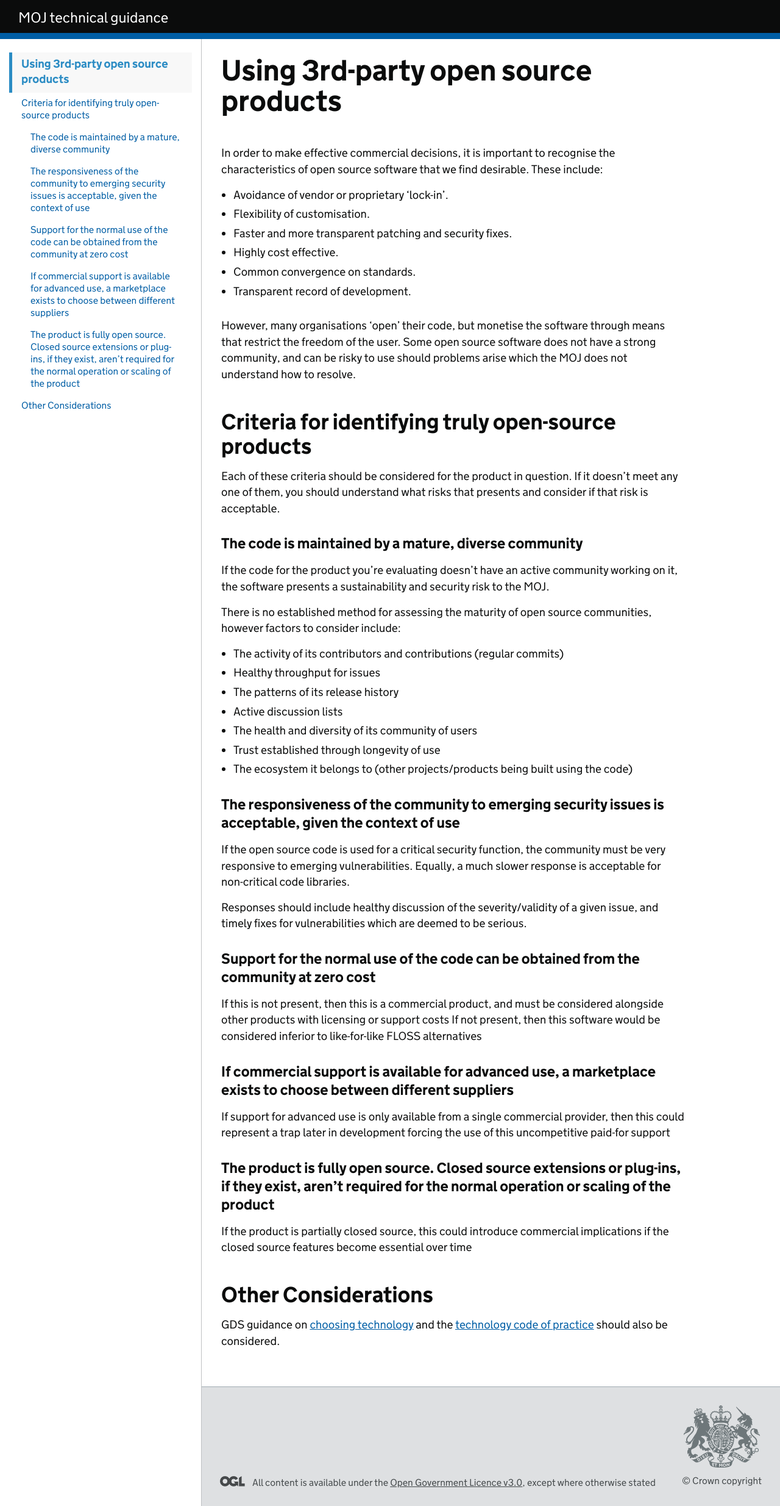
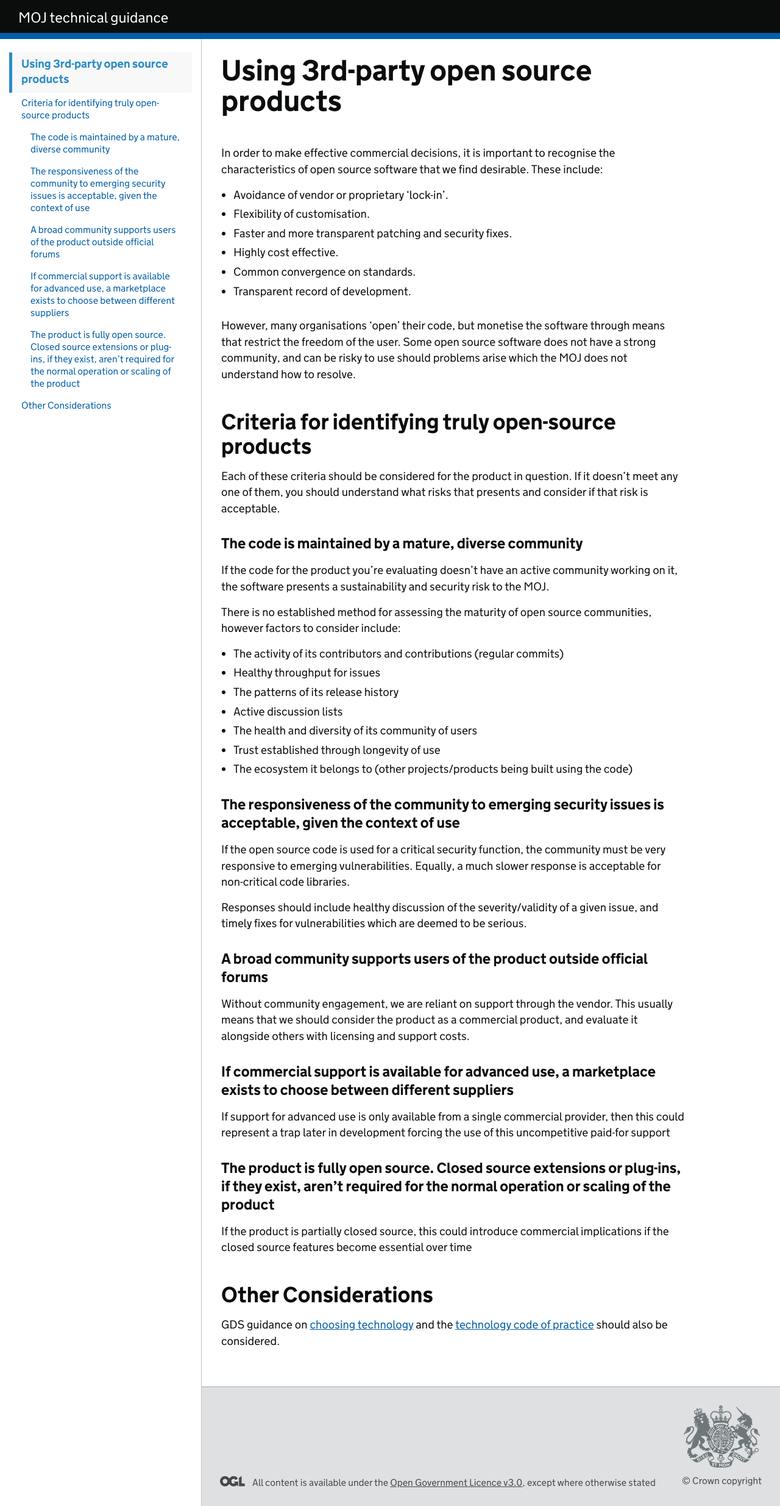
Before and after one commit to ministryofjustice/technical-guidance, a Jekyll site: the page built from standards/using-3rd-party-open-source-products.md, in a window 1280 px wide. Shown: the whole page at 61% size. Built offline with Jekyll 4.4.1, drawn with Linux system fonts in a browser that asks for light colours; our own code applies the rules of GitHub Pages for plain Markdown files.

Commit message:
Replace 'zero cost' point with 'community support'
Instead of saying that support should be available
for free, describe what community support looks
like, and why it's important (comment on #14 by
@stevemarshall)

```diff
--- a/standards/using-3rd-party-open-source-products.md
+++ b/standards/using-3rd-party-open-source-products.md
@@ -35,10 +35,12 @@ If the open source code is used for a critical security function, the community
 
 Responses should include healthy discussion of the severity/validity of a given issue, and timely fixes for vulnerabilities which are deemed to be serious.
 
-### Support for the normal use of the code can be obtained from the community at zero cost
+### A broad community supports users of the product outside official forums
 
-If this is not present, then this is a commercial product, and must be considered alongside other products with licensing or support costs
-If not present, then this software would be considered inferior to like-for-like FLOSS alternatives
+Without community engagement, we are reliant on support through the
+vendor. This usually means that we should consider the product as a
+commercial product, and evaluate it alongside others with licensing and
+support costs.
 
 ### If commercial support is available for advanced use, a marketplace exists to choose between different suppliers
 
```
